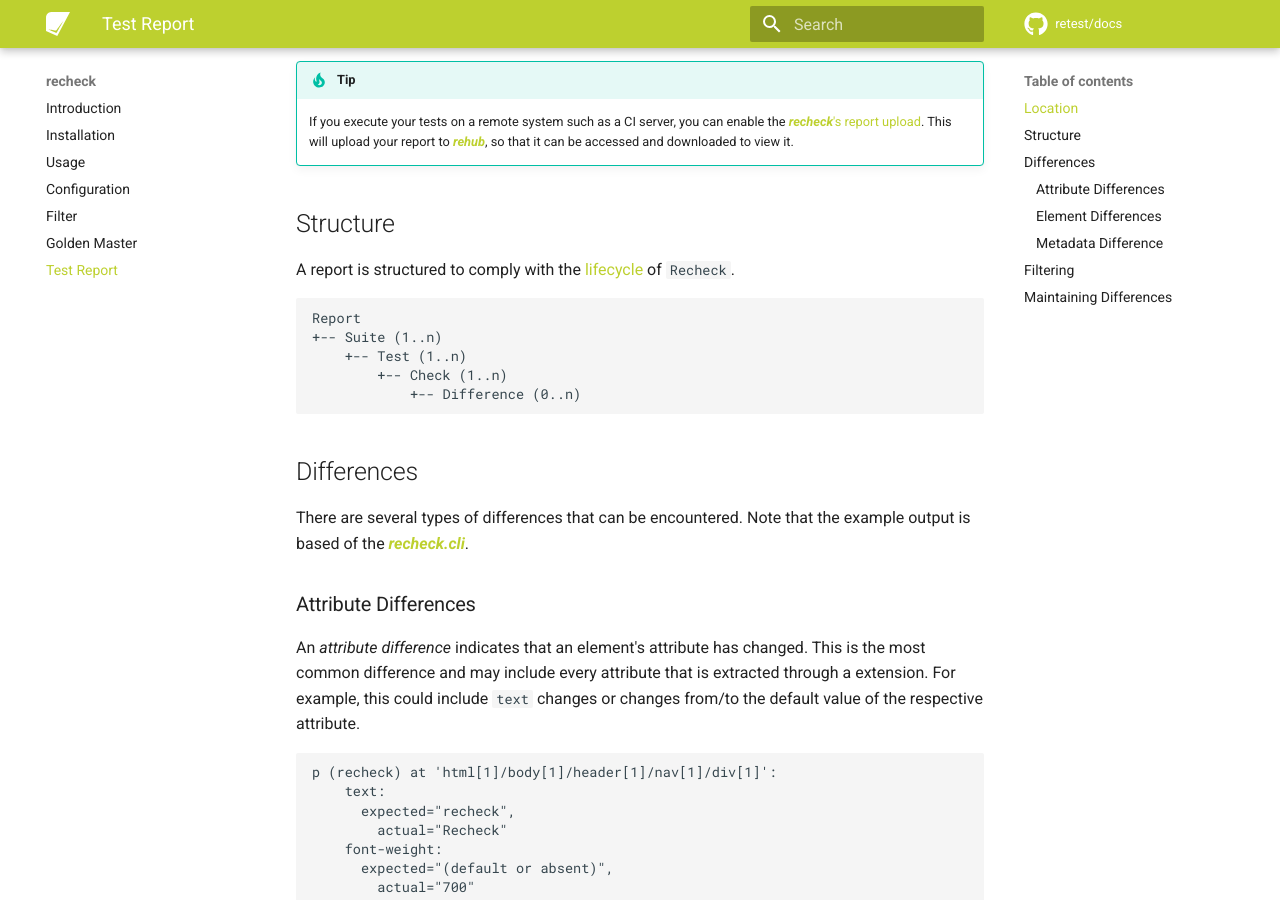
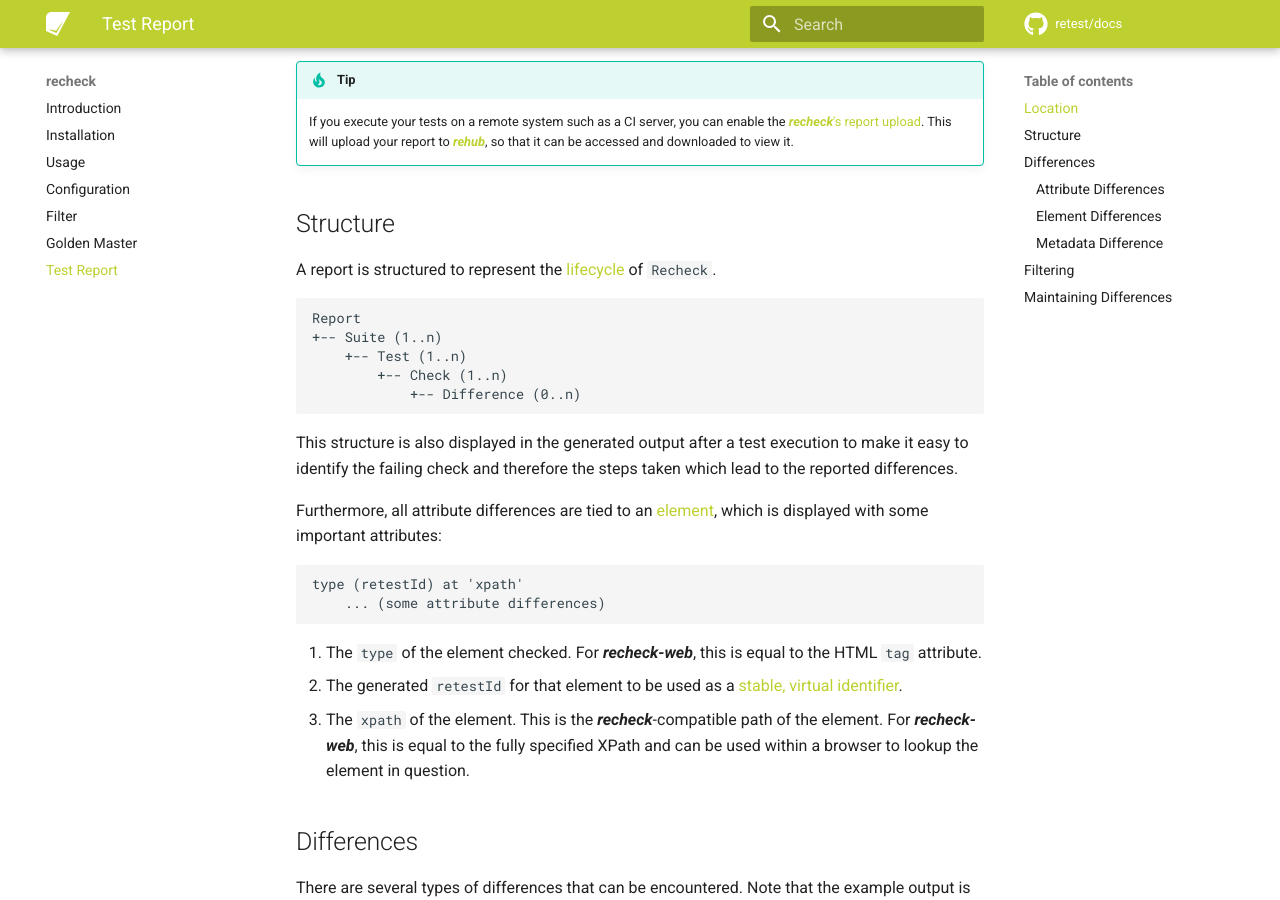
Before and after one commit to retest/docs, an MkDocs documentation site: the page built from docs/recheck/files/report.md, in a window 1280 px wide and 900 px high, scrolled down 617 px. Built offline with MkDocs 1.6.1 and Material for MkDocs 9.7.7, drawn with Linux system fonts in a browser that asks for light colours; comment, search, counter and statistics services are not loaded.

Commit message:
Clarify the syntax of a report output

````diff
--- a/docs/recheck/files/report.md
+++ b/docs/recheck/files/report.md
@@ -16,7 +16,7 @@
 
 ## Structure
 
-A report is structured to comply with the [lifecycle](../introduction/usage.md) of `Recheck`.
+A report is structured to represent the [lifecycle](../introduction/usage.md) of `Recheck`.
 
 ```text
 Report
@@ -25,6 +25,19 @@
         +-- Check (1..n)
             +-- Difference (0..n)
 ```
+
+This structure is also displayed in the generated output after a test execution to make it easy to identify the failing check and therefore the steps taken which lead to the reported differences.
+
+Furthermore, all attribute differences are tied to an [element](../files/state.md#elements-attributes), which is displayed with some important attributes:
+
+```text
+type (retestId) at 'xpath'
+    ... (some attribute differences)
+```
+
+1. The `type` of the element checked. For ***recheck-web***, this is equal to the HTML `tag` attribute.
+2. The generated `retestId` for that element to be used as a [stable, virtual identifier](./state.md#virtual-identifier).
+3. The `xpath` of the element. This is the ***recheck***-compatible path of the element. For ***recheck-web***, this is equal to the fully specified XPath and can be used within a browser to lookup the element in question.
 
 ## Differences
 
````
